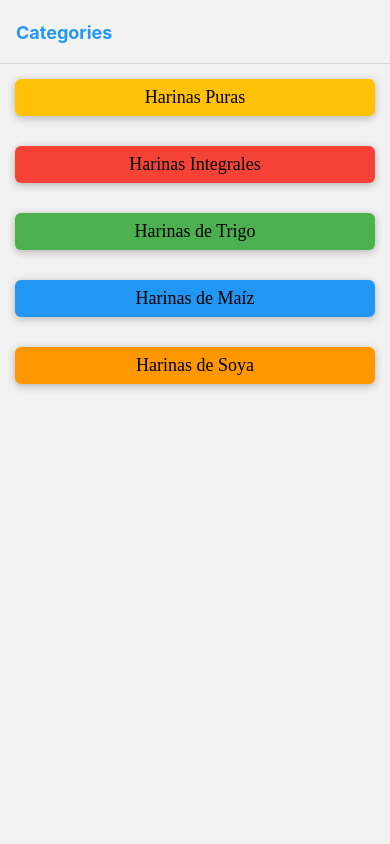
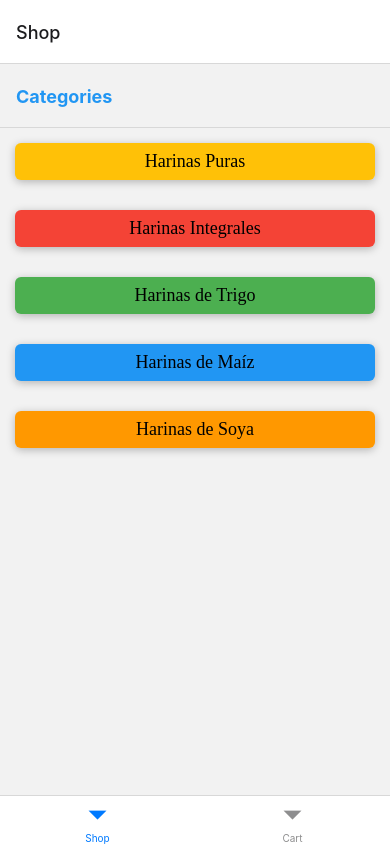
Before and after one commit to sotopro/appshop, a React Native app: screen /Shop in a window 390 px wide. Built offline with nearby package versions, Linux system fonts and the light colour scheme.

Commit message:
[feature] - create bottom tabs navigation & create shop & cart stack

```diff
--- a/package.json
+++ b/package.json
@@ -10,6 +10,7 @@
     "lint": "eslint ."
   },
   "dependencies": {
+    "@react-navigation/bottom-tabs": "^6.0.9",
     "@react-navigation/native": "^6.0.6",
     "@react-navigation/native-stack": "^6.2.5",
     "react": "17.0.2",
--- /dev/null
+++ b/src/navigation/cart/index.js
@@ -0,0 +1,28 @@
+import React from 'react';
+import { createNativeStackNavigator } from '@react-navigation/native-stack';
+import { Platform } from 'react-native';
+import { COLORS } from '../../utils/constants/colors';
+import Cart from '../../screens/cart';
+
+const Stack = createNativeStackNavigator();
+
+const CartStackNavigation = () => {
+    return (
+        <Stack.Navigator
+            initialRouteName='Cart'
+            screenOptions={{
+                headerStyle: {
+                    backgroundColor: Platform.OS === 'android' ? COLORS.primary : '',
+                },
+                headerTintColor: Platform.OS === 'android' ? 'white' : COLORS.primary,
+                headerTitleStyle: {
+                    fontWeight: 'bold'
+                }
+            }}
+        >
+            <Stack.Screen name="Cart" component={Cart} />
+        </Stack.Navigator>
+    )
+}
+
+export default CartStackNavigation;
--- a/src/navigation/index.js
+++ b/src/navigation/index.js
@@ -1,49 +1,18 @@
 import React from 'react';
 import { NavigationContainer } from '@react-navigation/native';
-import { createNativeStackNavigator } from '@react-navigation/native-stack';
-import Categories from '../screens/categories/index';
-import ProductDetail from '../screens/product-detail/index';
-import Products from '../screens/products/index';
-import { Platform } from 'react-native';
-import { COLORS } from '../utils/constants/colors';
+import { createBottomTabNavigator } from '@react-navigation/bottom-tabs';
+import ShopStackNavigation from './shop';
+import CartStackNavigation from './cart';
 
-
-const Stack = createNativeStackNavigator();
+const BottomTabs = createBottomTabNavigator();
 
 const AppNavigation = () => {
     return (
         <NavigationContainer >
-            <Stack.Navigator
-                initialRouteName='Categories'
-                screenOptions={{
-                    headerStyle: {
-                        backgroundColor: Platform.OS === 'android' ? COLORS.primary : '',
-                    },
-                    headerTintColor: Platform.OS === 'android' ? 'white' : COLORS.primary,
-                    headerTitleStyle: {
-                        fontWeight: 'bold'
-                    }
-                }}
-            >
-                <Stack.Screen name="Categories" component={Categories} />
-                <Stack.Screen
-                    name="Products"
-                    component={Products}
-                    options={({ route }) => ({
-                        title: route.params.name,
-                        headerStyle: {
-                            backgroundColor: route.params.color
-                        },
-                    })}
-                />
-                <Stack.Screen
-                    name="ProductDetail"
-                    component={ProductDetail}
-                    options={({ route }) => ({
-                        title: route.params.name,
-                    })}
-                />
-            </Stack.Navigator>
+            <BottomTabs.Navigator initialRouteName='Shop'>
+                <BottomTabs.Screen name='Shop' component={ShopStackNavigation} />
+                <BottomTabs.Screen name='Cart' component={CartStackNavigation} />
+            </BottomTabs.Navigator>
         </NavigationContainer>
     )
 }
--- /dev/null
+++ b/src/navigation/shop/index.js
@@ -0,0 +1,48 @@
+import React from 'react';
+import { createNativeStackNavigator } from '@react-navigation/native-stack';
+import Categories from '../../screens/categories/index';
+import ProductDetail from '../../screens/product-detail/index';
+import Products from '../../screens/products/index';
+import { Platform } from 'react-native';
+import { COLORS } from '../../utils/constants/colors';
+
+
+const Stack = createNativeStackNavigator();
+
+const ShopStackNavigation = () => {
+    return (
+        <Stack.Navigator
+            initialRouteName='Categories'
+            screenOptions={{
+                headerStyle: {
+                    backgroundColor: Platform.OS === 'android' ? COLORS.primary : '',
+                },
+                headerTintColor: Platform.OS === 'android' ? 'white' : COLORS.primary,
+                headerTitleStyle: {
+                    fontWeight: 'bold'
+                }
+            }}
+        >
+            <Stack.Screen name="Categories" component={Categories} />
+            <Stack.Screen
+                name="Products"
+                component={Products}
+                options={({ route }) => ({
+                    title: route.params.name,
+                    headerStyle: {
+                        backgroundColor: route.params.color
+                    },
+                })}
+            />
+            <Stack.Screen
+                name="ProductDetail"
+                component={ProductDetail}
+                options={({ route }) => ({
+                    title: route.params.name,
+                })}
+            />
+        </Stack.Navigator>
+    )
+}
+
+export default ShopStackNavigation;
--- /dev/null
+++ b/src/screens/cart/index.js
@@ -0,0 +1,13 @@
+import React from "react";
+import { View, Text } from "react-native";
+import styles from "./styles";
+
+const Cart = () => {
+    return (
+        <View style={styles.container}>
+            <Text>Cart</Text>
+        </View>
+    )
+}
+
+export default Cart;
--- /dev/null
+++ b/src/screens/cart/styles.js
@@ -0,0 +1,12 @@
+import { StyleSheet } from "react-native";
+
+const styles = StyleSheet.create({
+    container: {
+        flex: 1,
+        justifyContent: "center",
+        alignItems: "center",
+    }
+});
+
+
+export default styles;
```
Also changed, not shown: 1 other file (tests, documents, lock files or other folders).
